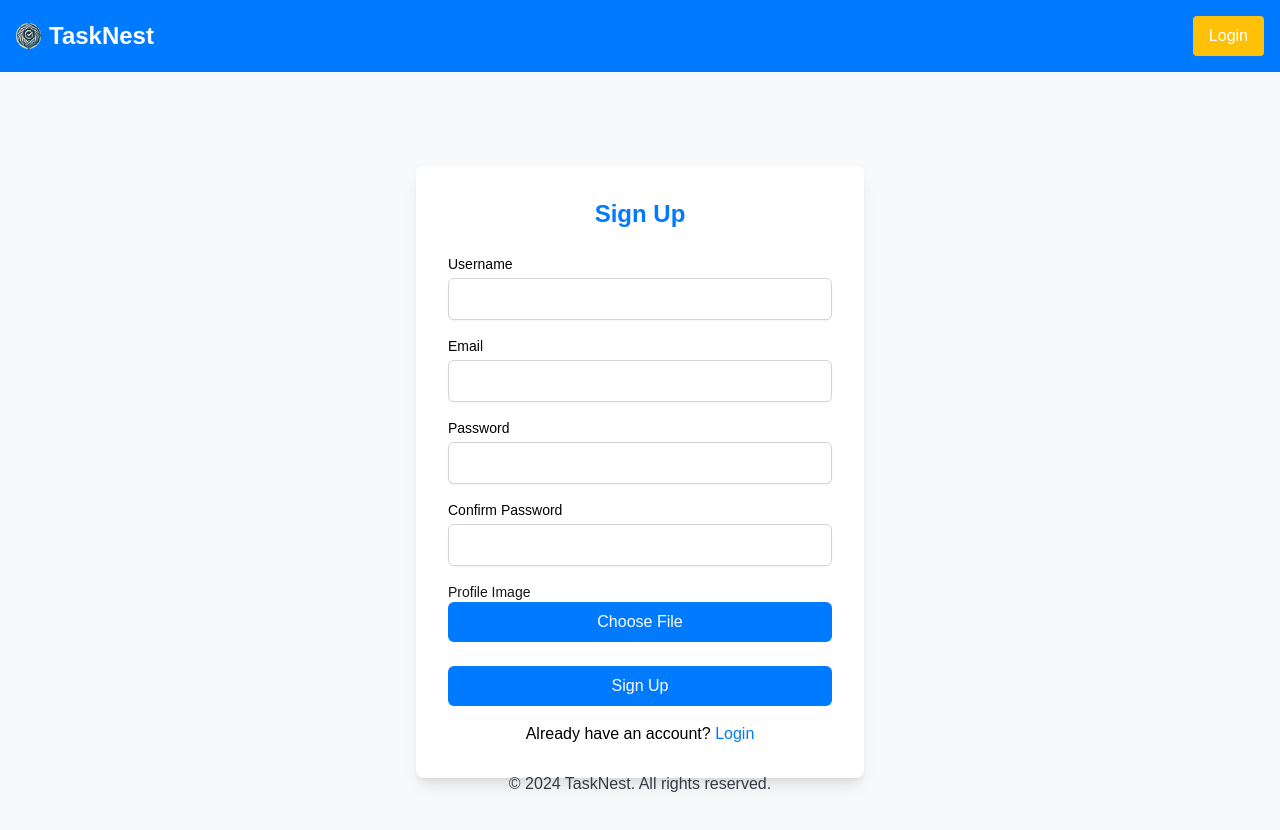
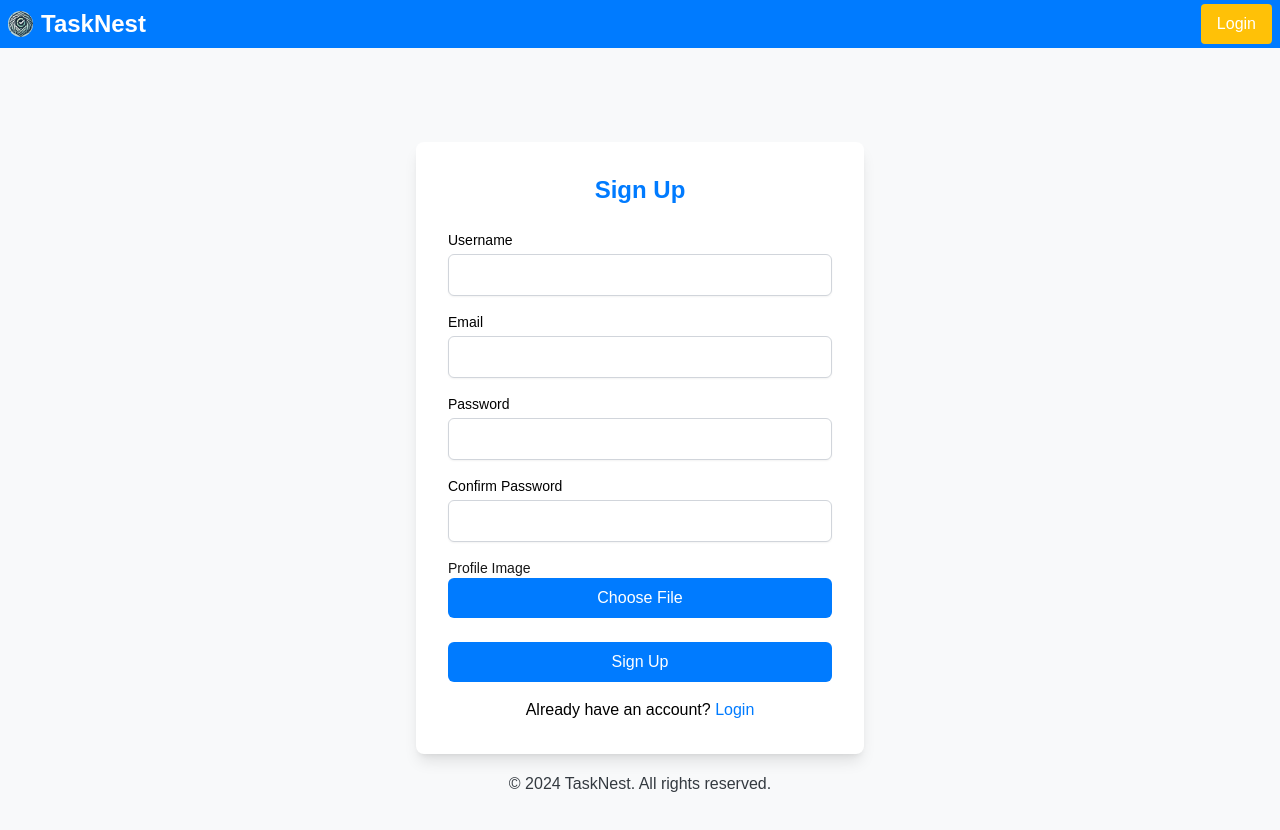
Before and after one commit to Hamza123Hussain/tasknest, a Next.js app: page /signup in a window 1280 px wide. Shown: the top 830 px of the page. Built offline with nearby package versions, Linux system fonts and the light colour scheme.

Commit message:
added styling

```diff
--- a/components/Navbar.tsx
+++ b/components/Navbar.tsx
@@ -13,8 +13,8 @@ const Navbar: React.FC = () => {
     router.push('/login')
   }
   return (
-    <nav className="bg-[#007BFF] text-white p-4">
-      <div className="container mx-auto flex justify-between items-center">
+    <nav className="bg-[#007BFF] text-white py-1">
+      <div className=" px-2 mx-auto flex justify-between items-center sm:flex-row flex-col gap-5">
         <a href="/" className="text-2xl font-bold flex items-center gap-2">
           <Image
             className=" rounded-full bg-transparent"
```
